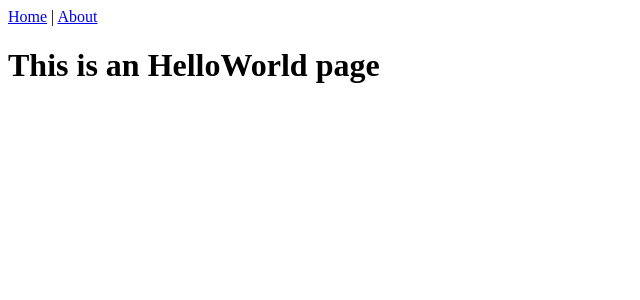
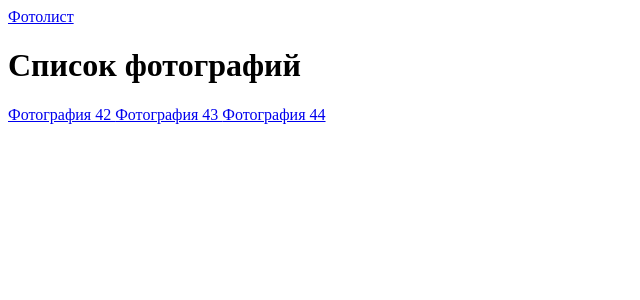
Before and after one commit to saibrok/best-wallpapers, a Vue app: page / in a window 1280 px wide. Shown: the top 300 px of the page, without its empty margins (0-640 px from the left). Built offline with nearby package versions, Linux system fonts and the light colour scheme.

Commit message:
сделал страницу для списка фото и просмотра отдельного фото

```diff
--- a/src/App.vue
+++ b/src/App.vue
@@ -1,11 +1,10 @@
 <template>
   <div id="app">
-    <div id="nav">
-      <router-link to="/">Home</router-link> |
-      <router-link to="/about">About</router-link>
-    </div>
+    <header class="header">
+      <router-link :to="{ name: 'list' }">Фотолист</router-link>
+    </header>
     <router-view />
   </div>
 </template>
 
-<style lang="scss"></style>
+<style scoped lang="scss"></style>
--- a/src/components/HelloWorld.vue
+++ /dev/null
@@ -1,11 +0,0 @@
-<template>
-  <div class="hello">
-    <h1>This is an HelloWorld page</h1>
-  </div>
-</template>
-
-<script>
-export default {};
-</script>
-
-<style scoped lang="scss"></style>
--- a/src/router/index.js
+++ b/src/router/index.js
@@ -1,19 +1,21 @@
 import Vue from 'vue';
 import VueRouter from 'vue-router';
-import Home from '../views/Home.vue';
+import PhotoList from '../views/PhotoList.vue';
+import PhotoCard from '../views/PhotoCard.vue';
 
 Vue.use(VueRouter);
 
 const routes = [
   {
     path: '/',
-    name: 'Home',
-    component: Home,
+    name: 'list',
+    component: PhotoList,
   },
   {
-    path: '/about',
-    name: 'About',
-    component: () => import('../views/About.vue'),
+    path: '/photo/:id',
+    name: 'card',
+    component: PhotoCard,
+    props: true,
   },
 ];
 
--- a/src/views/About.vue
+++ /dev/null
@@ -1,5 +0,0 @@
-<template>
-  <div class="about">
-    <h1>This is an about page</h1>
-  </div>
-</template>
--- a/src/views/Home.vue
+++ /dev/null
@@ -1,15 +0,0 @@
-<template>
-  <div class="home">
-    <HelloWorld />
-  </div>
-</template>
-
-<script>
-import HelloWorld from '@/components/HelloWorld.vue';
-
-export default {
-  components: {
-    HelloWorld,
-  },
-};
-</script>
--- /dev/null
+++ b/src/views/PhotoCard.vue
@@ -0,0 +1,13 @@
+<template>
+  <div class="photo-card">
+    <h1>Фотография #{{ id }}</h1>
+  </div>
+</template>
+
+<script>
+export default {
+  props: ['id'],
+};
+</script>
+
+<style lang="scss" scoped></style>
--- /dev/null
+++ b/src/views/PhotoList.vue
@@ -0,0 +1,20 @@
+<template>
+  <div class="photo-list">
+    <h1>Список фотографий</h1>
+    <router-link :to="{ name: 'card', params: { id: 42 } }">
+      Фотография 42
+    </router-link>
+    <router-link :to="{ name: 'card', params: { id: 43 } }">
+      Фотография 43
+    </router-link>
+    <router-link :to="{ name: 'card', params: { id: 44 } }">
+      Фотография 44
+    </router-link>
+  </div>
+</template>
+
+<script>
+export default {};
+</script>
+
+<style lang="scss" scoped></style>
```
Also changed, not shown: src/assets/photolist.png (added).
